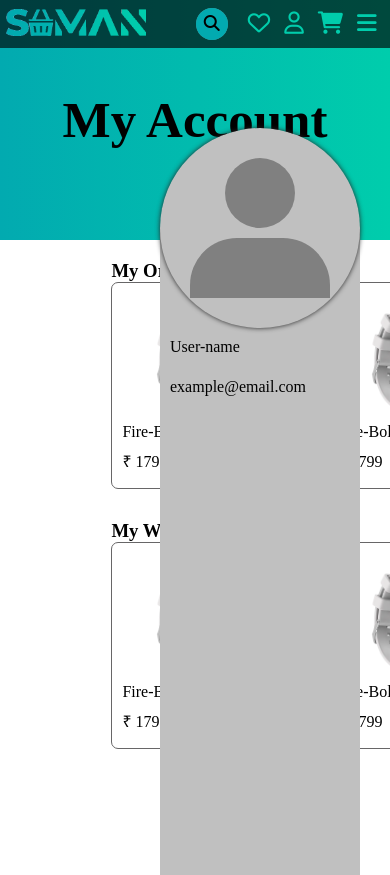
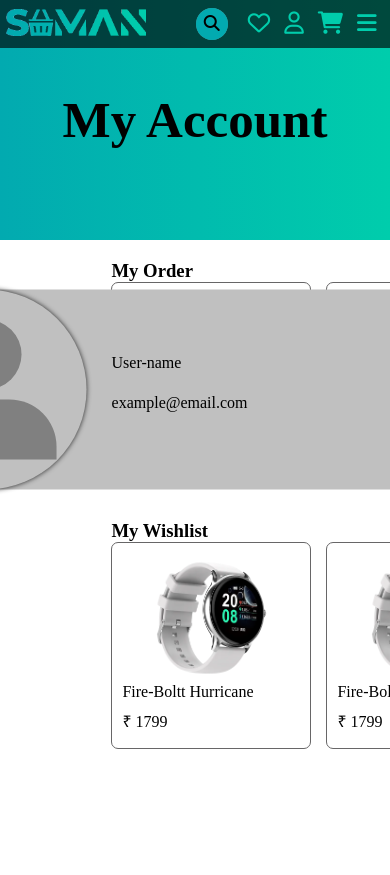
Before and after one commit to kamlesh-67/Saman, a PHP site: page /profile.html in a window 390 px wide; the page is wider, and only the part inside the window is pictured. After the commit the page ends 749 px from the top of that part, so only its background shows below. Run offline with PHP 8.4, Linux system fonts and the light colour scheme.

Commit message:
index file created as responsive

```diff
--- a/profile.css
+++ b/profile.css
@@ -16,13 +16,15 @@ section .banner{
 
 section .profile{
     height: 88.5vh;
-    width: 200px;
+    /* width: 200px; */
     background-color: #C0C0C0;
     position: absolute;
     margin-top: -7rem;
     margin-left: 10rem;
     border-top-right-radius: 100px;
     border-top-left-radius: 100px;
+    transition-property: all;
+    transition-duration: 500ms;
 }
 
 section .profile .user-img{
@@ -114,3 +116,26 @@ section .wish{
     width: 100%;
     /* border: 2px dotted rgb(38, 45, 45); */
 }
+
+
+
+
+
+
+
+@media only screen and (max-width: 600px) {
+    section .profile{
+    transform: rotate(-90deg);
+    margin-top: -14rem;
+    }
+
+    section .profile .user-img{
+        transform: rotate(90deg);
+    }
+    section .profile .info{
+        margin-top: 5rem;
+        transform: rotate(90deg);
+
+    }
+
+}
--- a/profile.html
+++ b/profile.html
@@ -65,8 +65,11 @@
                 <i class="kp-user-head"></i>
                 <i class="kp-user-body"></i>
             </div>
-            <div class="user-name">User-name</div>
-            <div class="usre-email">example@email.com</div>
+            <div class="info">
+
+                <div class="user-name">User-name</div>
+                <div class="usre-email">example@email.com</div>
+            </div>
         </div>
         <div class="order">
             <h3>My Order</h3>
```
